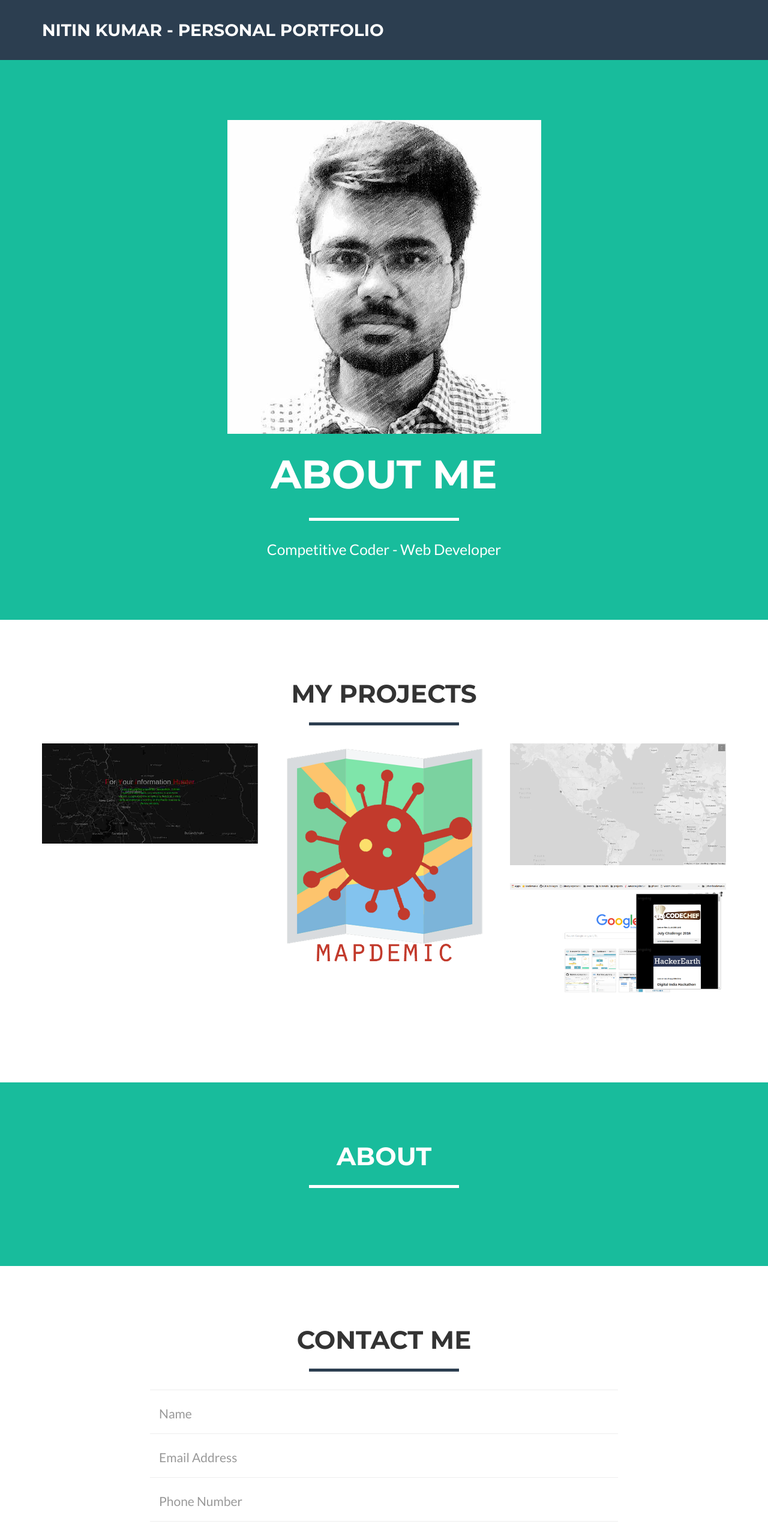
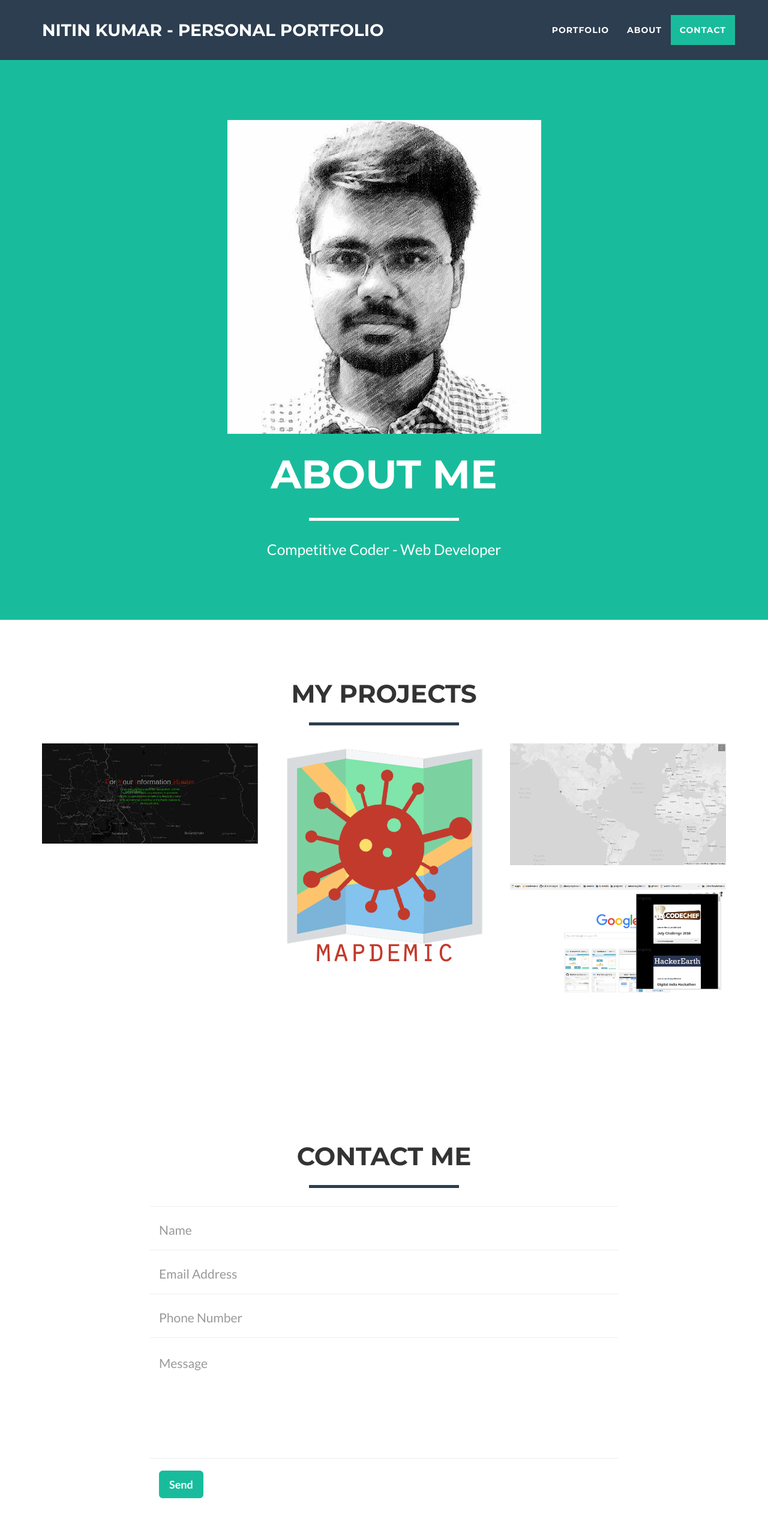
Before and after one commit to Nitinkmr/Nitinkmr.github.io, a website: page index.html in a window 1280 px wide. Shown: the top 2560 px of the page at 60% size. Drawn offline with nearby package versions, Linux system fonts and the light colour scheme.

Commit message:
Update index.html

```diff
--- a/index.html
+++ b/index.html
@@ -45,7 +45,7 @@
             </div>
 
             <!-- Collect the nav links, forms, and other content for toggling -->
-            <!--<div class="collapse navbar-collapse" id="bs-example-navbar-collapse-1">
+            <div class="collapse navbar-collapse" id="bs-example-navbar-collapse-1">
                 <ul class="nav navbar-nav navbar-right">
                     <li class="hidden">
                         <a href="#page-top"></a>
@@ -60,7 +60,7 @@
                         <a href="#contact">Contact</a>
                     </li>
                 </ul>
-            </div>-->
+            </div>
             <!-- /.navbar-collapse -->
         </div>
         <!-- /.container-fluid -->
@@ -157,7 +157,7 @@
     </section>
 
     <!-- About Section -->
-    <section class="success" id="about">
+   <!-- <section class="success" id="about">
         <div class="container">
             <div class="row">
                 <div class="col-lg-12 text-center">
@@ -165,7 +165,7 @@
                     <hr class="star-light">
                 </div>
             </div>
-            <!--<div class="row">
+            <div class="row">
                 <div class="col-lg-4 col-lg-offset-2">
                     <p>Freelancer is a free bootstrap theme created by Start Bootstrap. The download includes the complete source files including HTML, CSS, and JavaScript as well as optional LESS stylesheets for easy customization.</p>
                 </div>
@@ -177,9 +177,9 @@
                         <i class="fa fa-download"></i> Download Theme
                     </a>
                 </div>
-            </div>-->
+            </div>
         </div>
-    </section>
+    </section>-->
 
     <!-- Contact Section -->
     <section id="contact">
```
